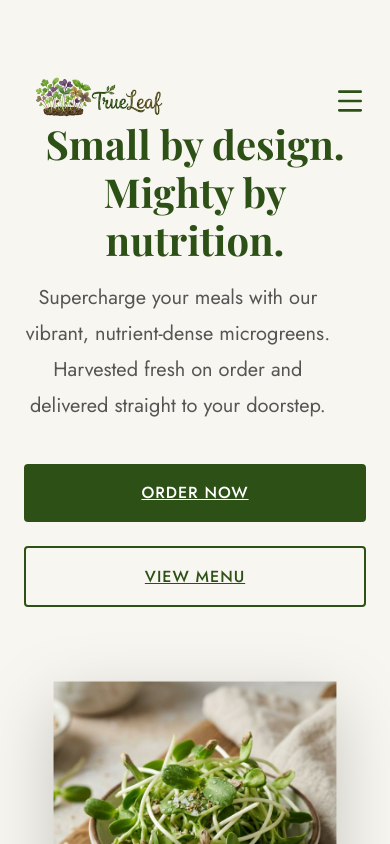
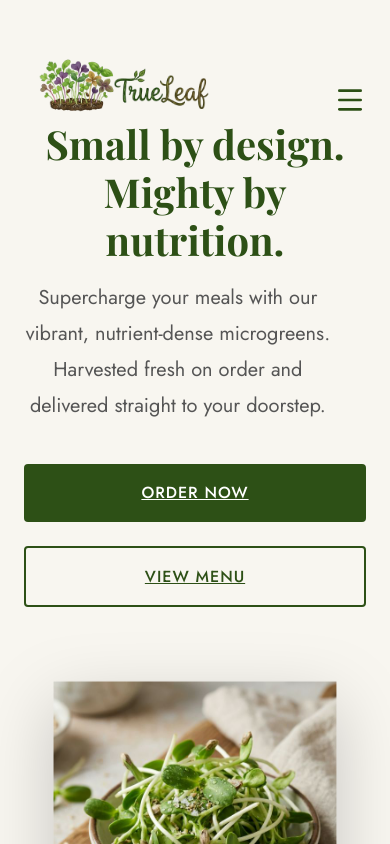
Before and after one commit to MrResolution/trueleaf-microgreens, a React (Vite) app: page / in a window 390 px wide. Shown: the top 844 px of the page. Built offline with nearby package versions, Linux system fonts and the light colour scheme.

Commit message:
Enhance mobile logo visibility

```diff
--- a/src/index.css
+++ b/src/index.css
@@ -175,8 +175,14 @@ h6 {
 
   /* Logo */
   .logo img {
-    max-height: 150px !important;
-    /* Smaller logo on mobile initial load */
+    max-height: 200px !important;
+    margin-top: -20px;
+  }
+
+  /* Nav spacing on mobile */
+  nav {
+    padding-top: 0.5rem !important;
+    padding-bottom: 0.5rem !important;
   }
 
   /* Products */
```
